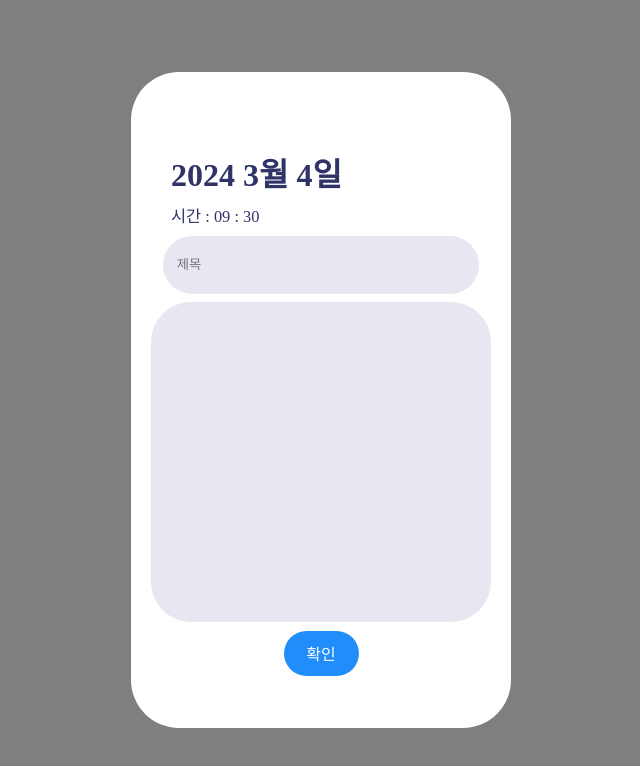
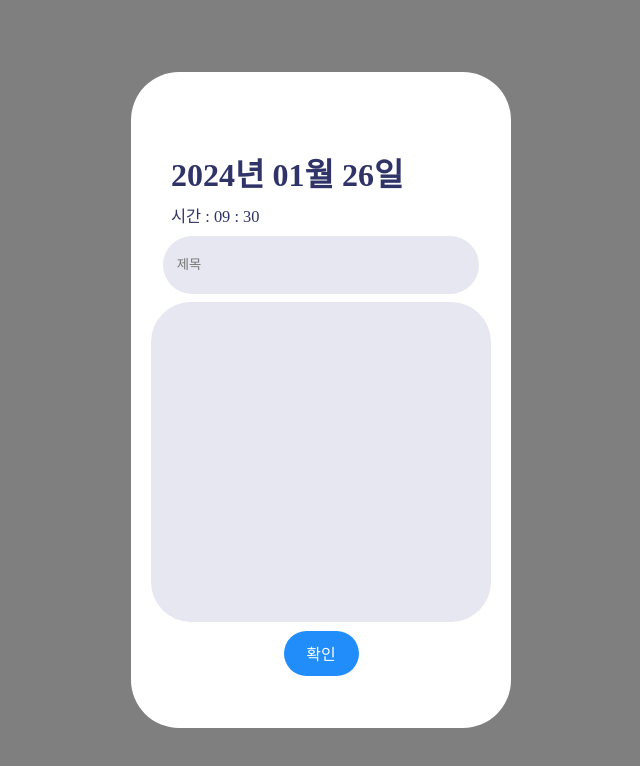
Before and after one commit to WageulWageul/calendar-front, a React (Create React App) app: page /todocreate in a window 1280 px wide. Shown: the top 766 px of the page, without its empty margins (319-959 px from the left). Built offline with nearby package versions, Linux system fonts and the light colour scheme; no server answers; some icons are missing; a web font is replaced by a local one.

Commit message:
투두 캘린더

```diff
--- a/package.json
+++ b/package.json
@@ -3,12 +3,14 @@
     "@testing-library/jest-dom": "^5.17.0",
     "@testing-library/react": "^13.4.0",
     "@testing-library/user-event": "^13.5.0",
+    "@types/react-datepicker": "^4.19.5",
     "axios": "^1.6.7",
     "date-fns": "^3.3.1",
     "date-fns-tz": "^2.0.0",
     "http-proxy-middleware": "^2.0.6",
     "moment": "^2.30.1",
     "react": "^18.2.0",
+    "react-calendar": "^4.8.0",
     "react-dom": "^18.2.0",
     "react-router-dom": "^6.21.3",
     "react-scripts": "5.0.1",
--- a/src/App.js
+++ b/src/App.js
@@ -6,7 +6,6 @@ import Register from './comp/login/Register';
 import { BrowserRouter, Routes, Route } from "react-router-dom";
 import './index.css';
 import Todo from './comp/todo/Todo';
-
 
 function App() {
   return (
--- /dev/null
+++ b/src/comp/todo/TodoCalendar.jsx
@@ -0,0 +1,28 @@
+import React from 'react';
+import Calendar from 'react-calendar';
+import styled from 'styled-components';
+
+const MiniCalendar = styled.div`
+    padding: 10px;
+    position: absolute;
+    top: 36%;
+    left: 50%;
+    transform: translate(-50%, -50%);
+    width: 320px;
+    background-color:#c5c7d9;
+    border-radius : 1em;
+    `;
+
+
+function TodoCalendar({ onSelectDate }){
+  const handleDateChange = (selectedDate) => {
+    onSelectDate(selectedDate);
+  };
+
+  return (
+    <MiniCalendar>
+      <Calendar onChange={handleDateChange} />
+    </MiniCalendar>
+  );
+};
+export default TodoCalendar;
--- a/src/comp/todo/TodoCreate.jsx
+++ b/src/comp/todo/TodoCreate.jsx
@@ -1,14 +1,16 @@
 import React, {useEffect, useState} from 'react';
+import {ReactComponent as CloseIcon} from '../../assets/icon/Close.svg';
+import TodoCalendar from './TodoCalendar';
 import styled from 'styled-components';
-import {ReactComponent as CloseIcon} from '../../assets/icon/Close.svg';
 import axios from 'axios';
+import moment from 'moment';
 
 function TodoCreate( element,setComplete,) {
-
     const [userTodo, setUserTodo] = useState([]);
     const [title, setTitle] = useState("");
     const [memo, setMemo] = useState("");
-
+    const [selectedDate, setSelectedDate] = useState(new Date());
+    const [isCalendarOpen, setIsCalendarOpen] = useState(false);
 
     //리스트객체
     const [todoList, setList] = useState([{
@@ -18,22 +20,21 @@ const [todoList, setList] = useState([{
         date: '',
         day:''
     }]);
+
     // 백엔드단에서 리스트 객체를 가져오는 부분
     useEffect(() => {
         axios.get("/todo/list")
             .then(res => setList(res.data.todoList))
             .catch(error => console.log(error))
-
     }, []);
-
 
     const onWriteTitle = (e) => {
         setTitle(e.target.value);
     };
+
     const onWriteMemo = (e) => {
         setMemo(e.target.value);
     };
-
 
     const onSubmit = (e) => {
         e.preventDefault();
@@ -43,6 +44,7 @@ const onSubmit = (e) => {
                 {
                     title: {title},
                     memo: {memo},
+                    date: selectedDate,
                 },
             ];
         });
@@ -53,11 +55,25 @@ const onSubmit = (e) => {
             alert("제목 : " + title + "메모 : " + memo);
             setTitle("");
             setMemo("");
+            setSelectedDate(new Date());
             window.location.replace("/");
             console.log({userTodo});
         }
+    };
 
+    const openCalendar = () => {
+        setIsCalendarOpen(true);
       };
+
+      const closeCalendar = () => {
+        setIsCalendarOpen(false);
+      };
+
+      const handleCalendarSelect = (date) => {
+        setSelectedDate(date);
+        closeCalendar();
+      };
+
     return (
         <TodoBack>
             <TodoFrame>
@@ -65,7 +81,9 @@ const onSubmit = (e) => {
             <CloseIcon onClick={() => window.location.replace("/")} />
             </Header>
             <DateFrame>
-                    <TodoDate>2024 3월 4일</TodoDate>
+            <TodoDate onClick={openCalendar}>
+                {moment(selectedDate).format('YYYY년 MM월 DD일')}
+            </TodoDate>
             <TodoTime>시간 :  09 : 30</TodoTime>
             </DateFrame>
             <TodoTitle
@@ -81,8 +99,10 @@ const onSubmit = (e) => {
             />
             <TodoSubmit onClick={onSubmit}>확인</TodoSubmit>
             </TodoFrame>
+            {isCalendarOpen && (
+             <TodoCalendar onSelectDate={handleCalendarSelect} />
+             )}
         </TodoBack>
-
     );
 }
 
@@ -115,7 +135,6 @@ const TodoFrame = styled.div`
     border-radius : 3em;
     background-color:#ffffff;
     padding: 3em 2.5em;
-
     `;
 
 const DateFrame = styled.div`
```
Also changed, not shown: 1 other file (tests, documents, lock files or other folders). Lines whose indentation alone changed are shown as unchanged.
